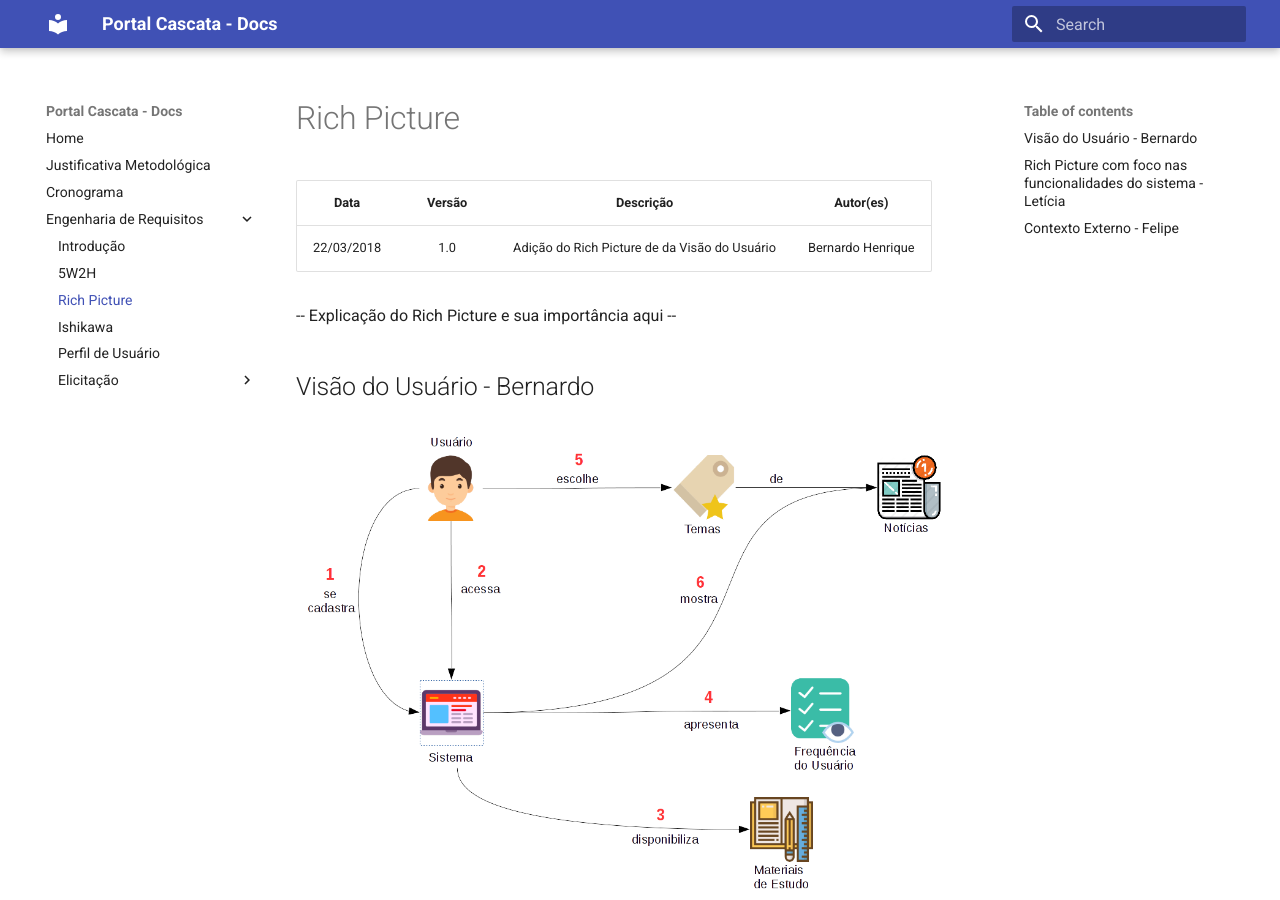
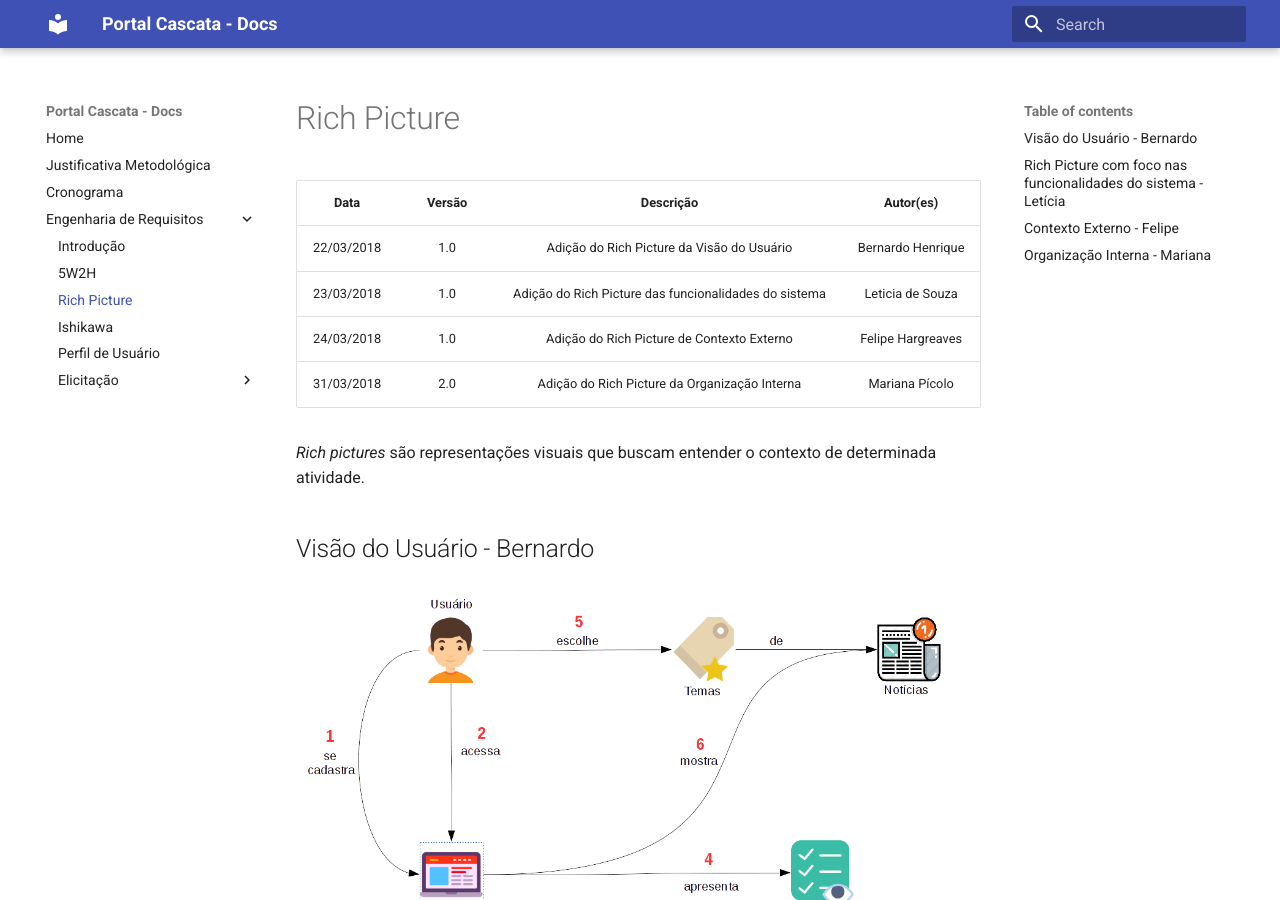
Before and after one commit to projeto-cascata/portal-cascata-docs, an MkDocs documentation site: the page built from docs/requisitos/richpicture.md, in a window 1280 px wide and 900 px high. Built offline with MkDocs 1.6.1 and Material for MkDocs 9.7.7, drawn with Linux system fonts in a browser that asks for light colours; old or Windows-style settings are respelled for this version of MkDocs; some of the changed text lies outside the part shown.

Commit message:
Adição do rich picture da Organização Interna.

```diff
--- a/docs/requisitos/richpicture.md
+++ b/docs/requisitos/richpicture.md
@@ -2,9 +2,12 @@
 
 | Data | Versão | Descrição | Autor(es) |
 |:----:|:------:|:---------:|:---------:|
-|22/03/2018|1.0| Adição do Rich Picture de da Visão do Usuário | Bernardo Henrique |
+|22/03/2018|1.0| Adição do Rich Picture da Visão do Usuário | Bernardo Henrique |
+|23/03/2018|1.0| Adição do Rich Picture das funcionalidades do sistema | Leticia de Souza|
+|24/03/2018|1.0| Adição do Rich Picture de Contexto Externo | Felipe Hargreaves |
+|31/03/2018|2.0| Adição do Rich Picture da Organização Interna | Mariana Pícolo |
 
--- Explicação do Rich Picture e sua importância aqui --
+*Rich pictures* são representações visuais que buscam entender o contexto de determinada atividade.
 
 
 ## Visão do Usuário - Bernardo
@@ -18,3 +21,7 @@
 ## Contexto Externo - Felipe
 
 ![Contexto Externo](../img/richPictures/rpFelipeContextoExterno.png)
+
+## Organização Interna - Mariana
+
+![Organização Interna](../img/richPictures/rpMarianaOrganizacao.png)
```
Also changed, not shown: docs/img/richPictures/rpMarianaOrganizacao.png (added).
